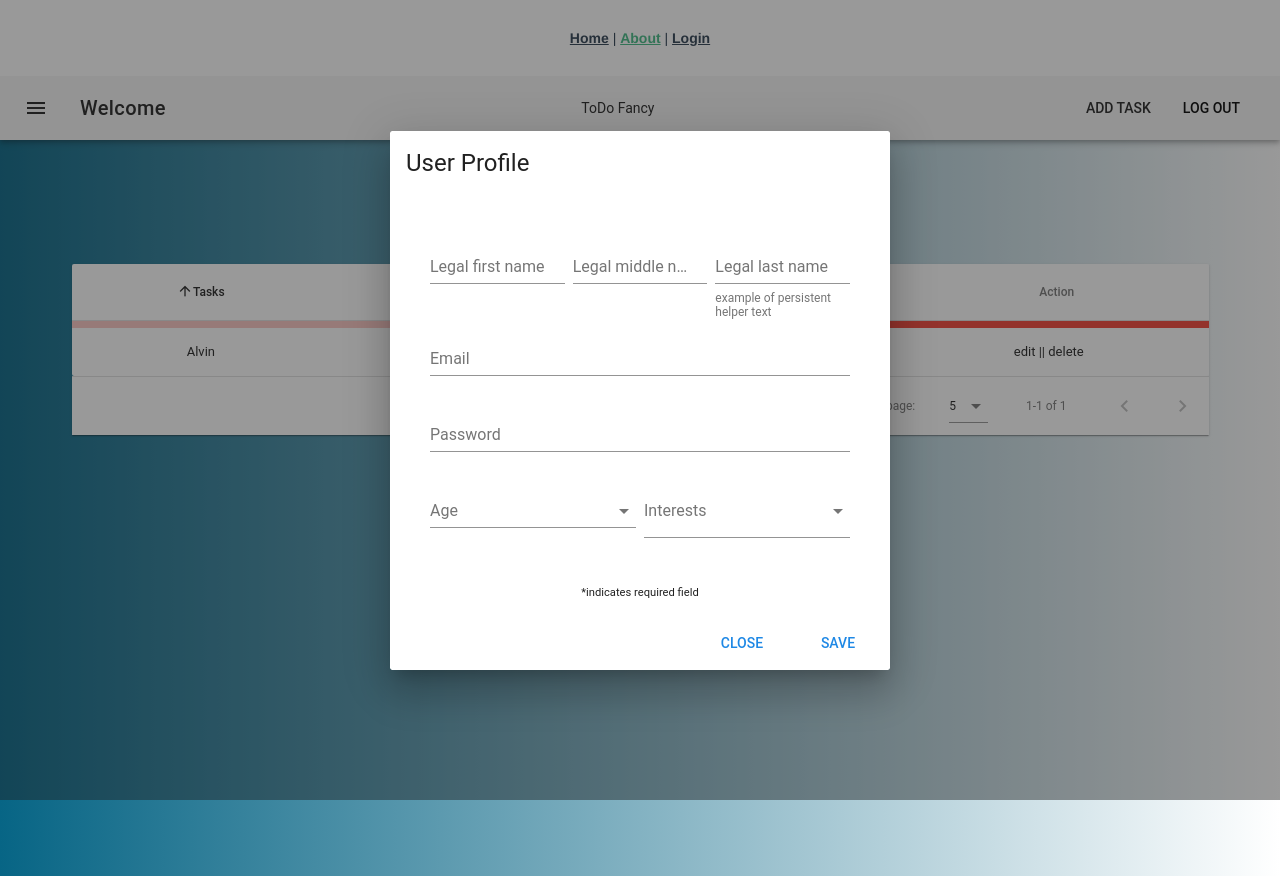
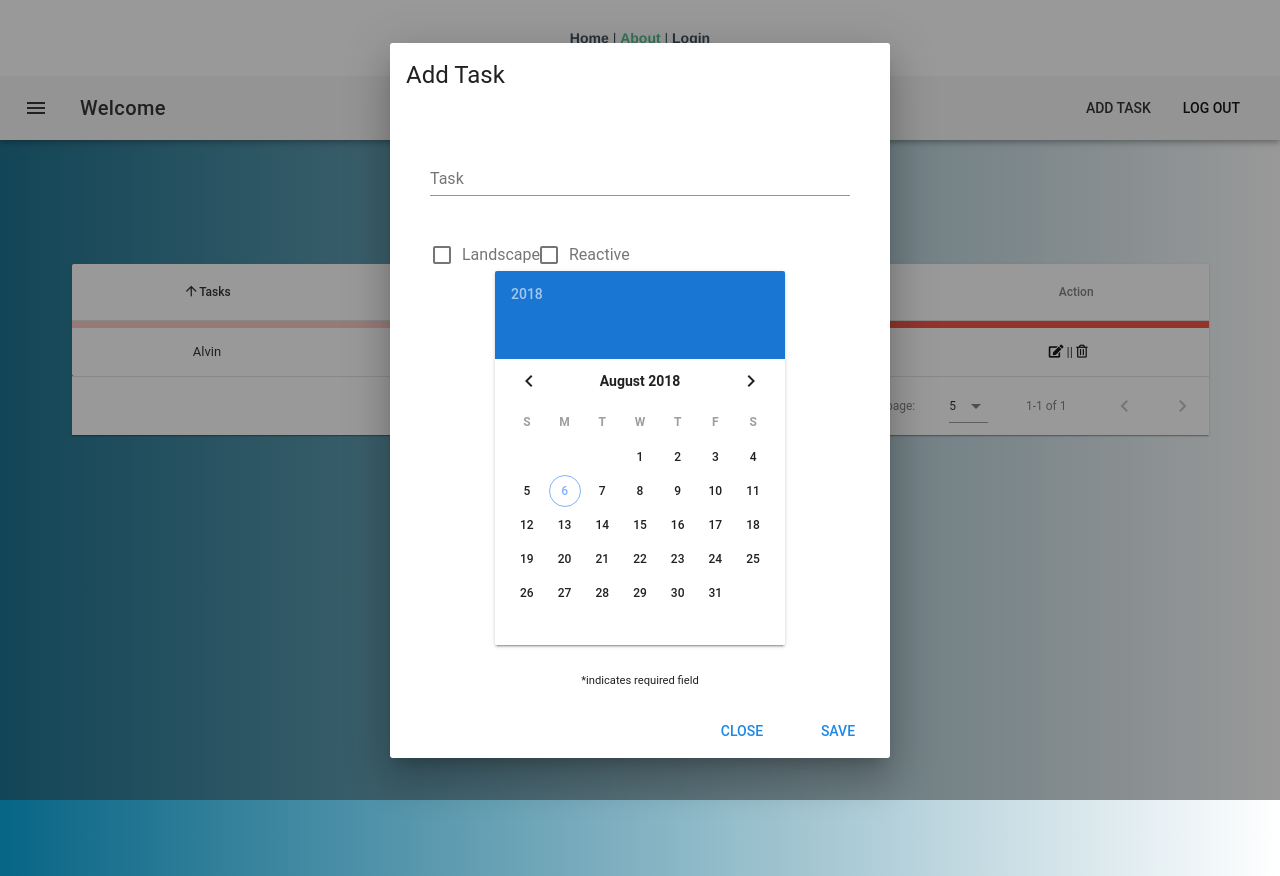
Before and after one commit to panggihmario/todo-fancy, a Vue app in the folder client/: page /#/about in a window 1280 px wide. Both pictures are taken after a click on the button "ADD TASK". Built offline with nearby package versions, Linux system fonts and the light colour scheme; a web font is replaced by a local one.

Commit message:
fix double modal

```diff
--- a/client/public/index.html
+++ b/client/public/index.html
@@ -5,6 +5,7 @@
     <meta http-equiv="X-UA-Compatible" content="IE=edge">
     <meta name="viewport" content="width=device-width,initial-scale=1.0">
     <link rel="icon" href="<%= BASE_URL %>favicon.ico">
+    <link rel="stylesheet" href="https://use.fontawesome.com/releases/v5.2.0/css/all.css" integrity="sha384-hWVjflwFxL6sNzntih27bfxkr27PmbbK/iSvJ+a4+0owXq79v+lsFkW54bOGbiDQ" crossorigin="anonymous">
     <title>client</title>
   </head>
   <body>
--- a/client/src/components/listTask.vue
+++ b/client/src/components/listTask.vue
@@ -15,18 +15,19 @@
                         <td>Eclair</td>
                         <td>$0.87</td>
                         <td>
-                            edit ||
-                            delete
+                            <a href="#" @click="openModalEdit" class="black--text"><i class="fas fa-edit"></i></a> ||
+                            <a href="#" class="black--text">
 
+                            <i class="far fa-trash-alt"></i>
+                            </a>
                         </td>
                     </tr>
-
-
                 </template>
     </v-data-table>
 </template>
 
 <script>
+import {mapActions,mapState} from 'vuex'
 export default {
       data(){
         return{
@@ -39,13 +40,18 @@ export default {
         { text: 'duedate', value: 'calories' ,align :'center'},
         { text: 'Status', value: 'calories' ,align :'center'},
         { text: 'Action', value: 'calories' ,align :'center'},
-
       ],
       tasks: [
         {
-
         }]
         }
-    }
+    },
+    methods : {
+        ...mapActions([
+            "openModalEdit"
+        ])
+
+    },
+
 }
 </script>
--- a/client/src/components/modal.vue
+++ b/client/src/components/modal.vue
@@ -4,46 +4,31 @@
 
         <v-card>
           <v-card-title>
-            <span class="headline">User Profile</span>
+            <span class="headline">Add Task</span>
           </v-card-title>
           <v-card-text>
             <v-container grid-list-md>
               <v-layout wrap>
-                <v-flex xs12 sm6 md4>
-                  <v-text-field label="Legal first name" required></v-text-field>
-                </v-flex>
-                <v-flex xs12 sm6 md4>
-                  <v-text-field label="Legal middle name" hint="example of helper text only on focus"></v-text-field>
-                </v-flex>
-                <v-flex xs12 sm6 md4>
-                  <v-text-field
-                    label="Legal last name"
-                    hint="example of persistent helper text"
-                    persistent-hint
-                    required
-                  ></v-text-field>
+                <v-flex xs12>
+                  <v-text-field label="Task" required></v-text-field>
                 </v-flex>
                 <v-flex xs12>
-                  <v-text-field label="Email" required></v-text-field>
+                   <div>
+      <v-layout row wrap>
+        <v-flex xs12 sm3>
+          <v-checkbox v-model="landscape" hide-details label="Landscape"></v-checkbox>
+        </v-flex>
+        <v-flex xs12 sm3>
+          <v-checkbox v-model="reactive" hide-details label="Reactive"></v-checkbox>
+        </v-flex>
+      </v-layout>
+
+      <v-date-picker v-model="picker" :landscape="landscape" :reactive="reactive"></v-date-picker>
+    </div>
+
                 </v-flex>
-                <v-flex xs12>
-                  <v-text-field label="Password" type="password" required></v-text-field>
-                </v-flex>
-                <v-flex xs12 sm6>
-                  <v-select
-                    :items="['0-17', '18-29', '30-54', '54+']"
-                    label="Age"
-                    required
-                  ></v-select>
-                </v-flex>
-                <v-flex xs12 sm6>
-                  <v-autocomplete
-                    :items="['Skiing', 'Ice hockey', 'Soccer', 'Basketball', 'Hockey', 'Reading', 'Writing', 'Coding', 'Basejump']"
-                    label="Interests"
-                    multiple
-                    chips
-                  ></v-autocomplete>
-                </v-flex>
+
+
               </v-layout>
             </v-container>
             <small>*indicates required field</small>
@@ -70,6 +55,13 @@ export default {
                 this.$store.commit('setDialog',false)
             }
         }
+    },
+    data(){
+        return {
+        picker: null,
+        landscape: false,
+        reactive: false
+        }
     }
 }
 </script>
--- /dev/null
+++ b/client/src/components/modalEdit.vue
@@ -0,0 +1,48 @@
+<template>
+     <v-layout row justify-center>
+      <v-dialog v-model="dialogEdit" persistent max-width="500px">
+
+        <v-card>
+          <v-card-title>
+            <span class="headline">Edit Task</span>
+          </v-card-title>
+          <v-card-text>
+            <v-container grid-list-md>
+              <v-layout wrap>
+                <v-flex xs12>
+                  <v-text-field label="Task" required></v-text-field>
+                </v-flex>
+                <v-flex xs12>
+                  <v-text-field label="Password" type="password" required></v-text-field>
+                </v-flex>
+
+
+              </v-layout>
+            </v-container>
+            <small>*indicates required field</small>
+          </v-card-text>
+          <v-card-actions>
+            <v-spacer></v-spacer>
+            <v-btn color="blue darken-1" flat @click.native="dialogEdit = false">Close</v-btn>
+            <v-btn color="blue darken-1" flat @click.native="dialogEdit = false">Save</v-btn>
+          </v-card-actions>
+        </v-card>
+      </v-dialog>
+    </v-layout>
+</template>
+
+<script>
+import {mapActions,mapState} from 'vuex'
+export default {
+    computed :{
+        dialogEdit :{
+            get(){
+                return this.$store.state.dialogEdit
+            },
+            set(value){
+                this.$store.commit('setDialogEdit',false)
+            }
+        }
+    }
+}
+</script>
--- a/client/src/store.js
+++ b/client/src/store.js
@@ -12,9 +12,13 @@ export default new Vuex.Store({
         name :'',
         email :'',
         password :'',
-        dialog : false
+        dialog : false,
+        dialogEdit : false
     },
     mutations :{
+        setDialogEdit(state,payload){
+            state.dialogEdit = payload
+        },
         setDialog(state,payload){
             state.dialog = payload
         },
@@ -70,6 +74,9 @@ export default new Vuex.Store({
         },
         openModal({commit}){
             commit('setDialog',true)
+        },
+        openModalEdit({commit}){
+            commit('setDialogEdit',true)
         }
     }
 })
--- a/client/src/views/About.vue
+++ b/client/src/views/About.vue
@@ -6,6 +6,7 @@
             <modal/>
             <v-container style="margin-top:100px">
                 <listTask/>
+                <modalEdit/>
             </v-container>
             </v-jumbotron>
         </v-app>
@@ -16,9 +17,10 @@
 import navbar from '@/components/navbar.vue'
 import listTask from '@/components/listTask.vue'
 import modal from '@/components/modal.vue'
+import modalEdit from '@/components/modalEdit.vue'
 export default {
     components : {
-        navbar,listTask,modal
+        navbar,listTask,modal,modalEdit
     },
     data(){
         return{
```
